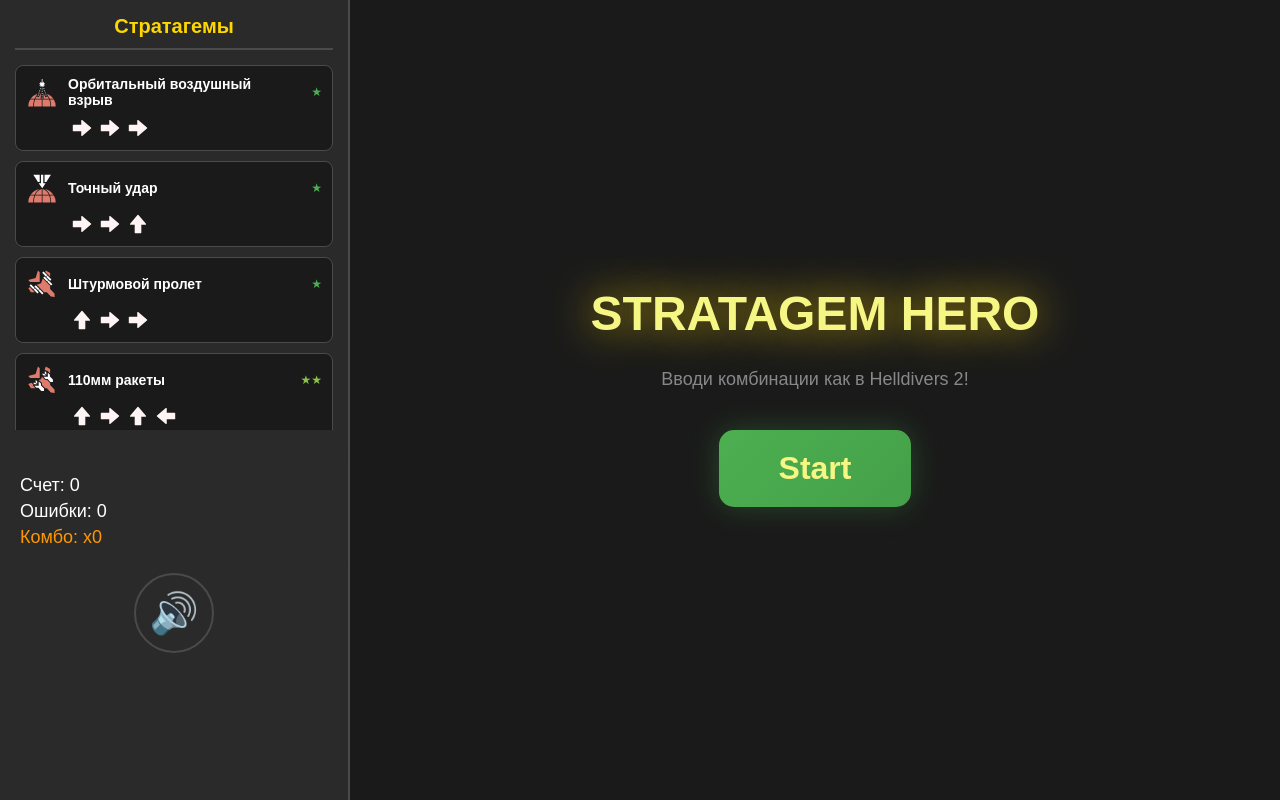
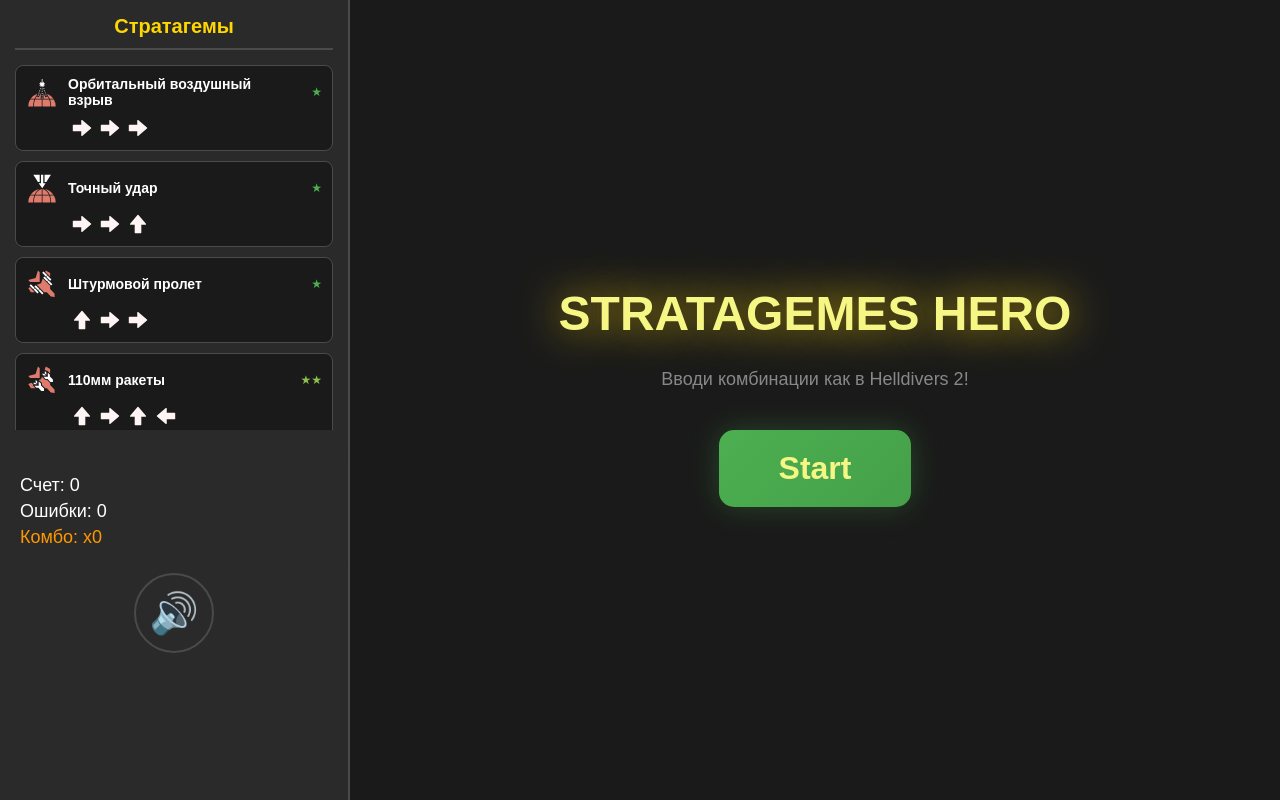
Before and after one commit to Geckonda/Stratagemes-hero, a Vue app in the folder stratagemes-hero/: page / in a window 1280 px wide. Built offline with nearby package versions, Linux system fonts and the light colour scheme; the HTML template or start-up script is replaced by a standard one.

Commit message:
style(Title): изменил название и иконку

```diff
--- a/stratagemes-hero/index.html
+++ b/stratagemes-hero/index.html
@@ -2,9 +2,9 @@
 <html lang="">
   <head>
     <meta charset="UTF-8">
-    <link rel="icon" href="/favicon.ico">
+    <link rel="icon" href="/icons/Artillery.svg">
     <meta name="viewport" content="width=device-width, initial-scale=1.0">
-    <title>Vite App</title>
+    <title>Stratagemes hero</title>
   </head>
   <body>
     <div id="app"></div>
--- a/stratagemes-hero/src/views/GameView.vue
+++ b/stratagemes-hero/src/views/GameView.vue
@@ -23,7 +23,7 @@
 
       <!-- Главный экран (кнопка старт) -->
       <div v-else class="start-screen">
-        <h1 class="game-title">STRATAGEM HERO</h1>
+        <h1 class="game-title">STRATAGEMES HERO</h1>
         <p class="game-subtitle">Вводи комбинации как в Helldivers 2!</p>
 
         <div class="stats-preview" v-if="gameStore.score > 0">
```
